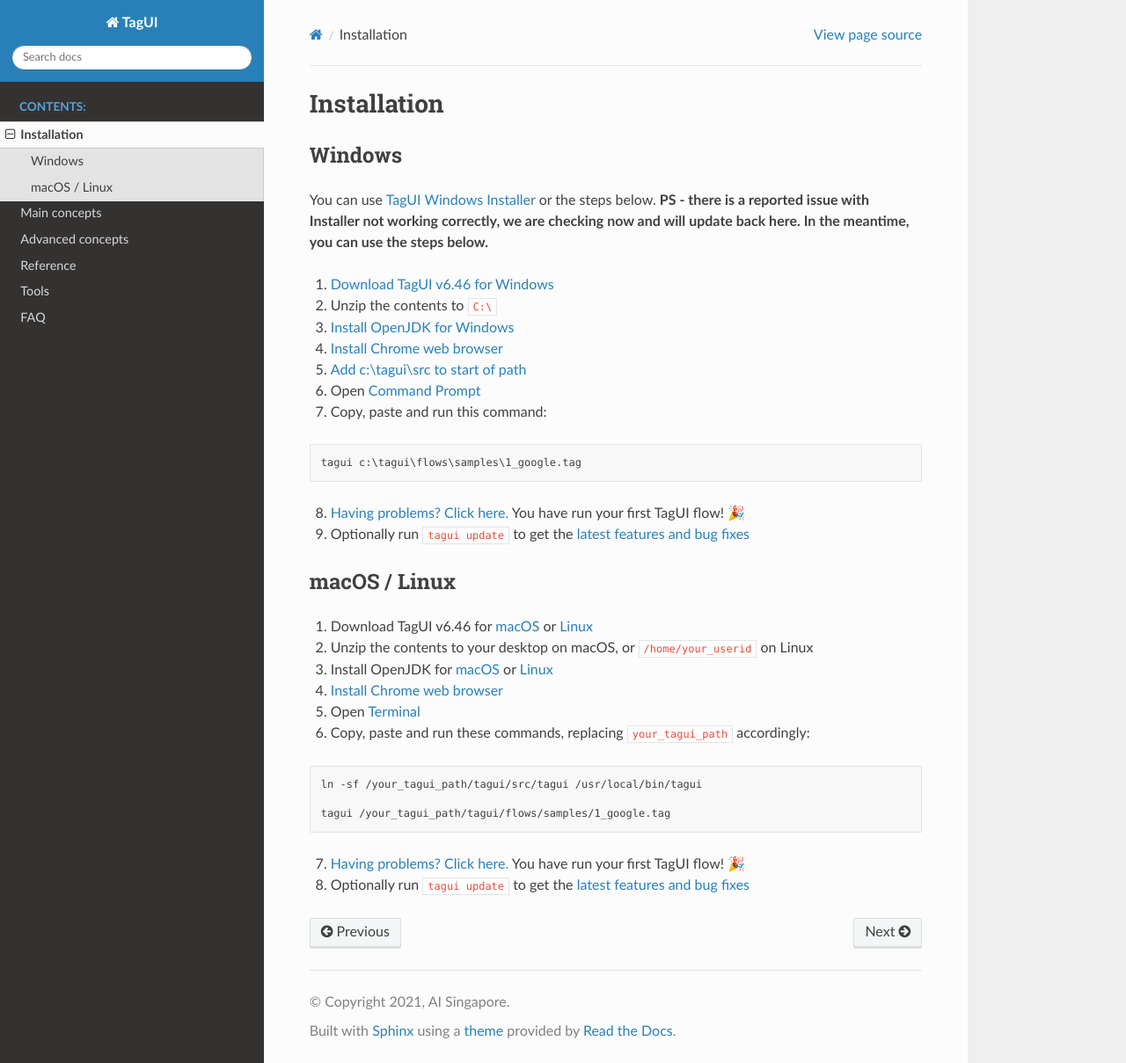
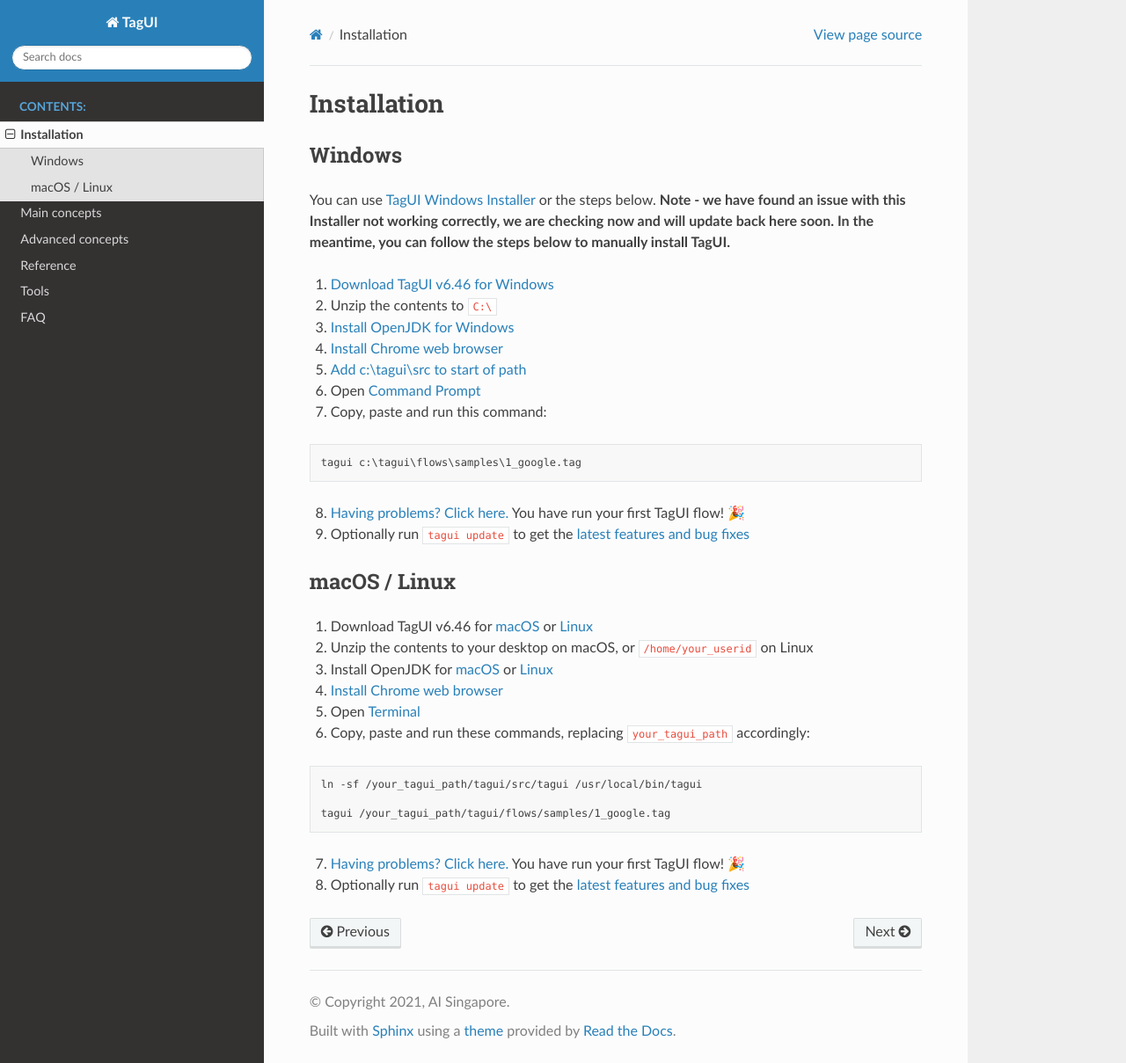
Before and after one commit to aisingapore/TagUI, a Sphinx documentation site: the page built from docs/setup.rst, in a window 1280 px wide and 1209 px high. Shown: the whole window at 88% size. Built offline with Sphinx 7.4.7 and the Read the Docs theme 2.0.0, drawn with Linux system fonts in a browser that asks for light colours.

Commit message:
#955 - add note on Windows Installer

```diff
--- a/docs/setup.rst
+++ b/docs/setup.rst
@@ -4,7 +4,7 @@
 Windows
 -------------------------------
 
-You can use `TagUI Windows Installer <https://github.com/kelaberetiv/TagUI/releases/download/v6.46.0/TagUI_Windows.exe>`_ or the steps below. **PS - there is a reported issue with Installer not working correctly, we are checking now and will update back here. In the meantime, you can use the steps below.**
+You can use `TagUI Windows Installer <https://github.com/kelaberetiv/TagUI/releases/download/v6.46.0/TagUI_Windows.exe>`_ or the steps below. **Note - we have found an issue with this Installer not working correctly, we are checking now and will update back here soon. In the meantime, you can follow the steps below to manually install TagUI.**
 
 1. `Download TagUI v6.46 for Windows <https://github.com/kelaberetiv/TagUI/releases/download/v6.46.0/TagUI_Windows.zip>`_
 
```
